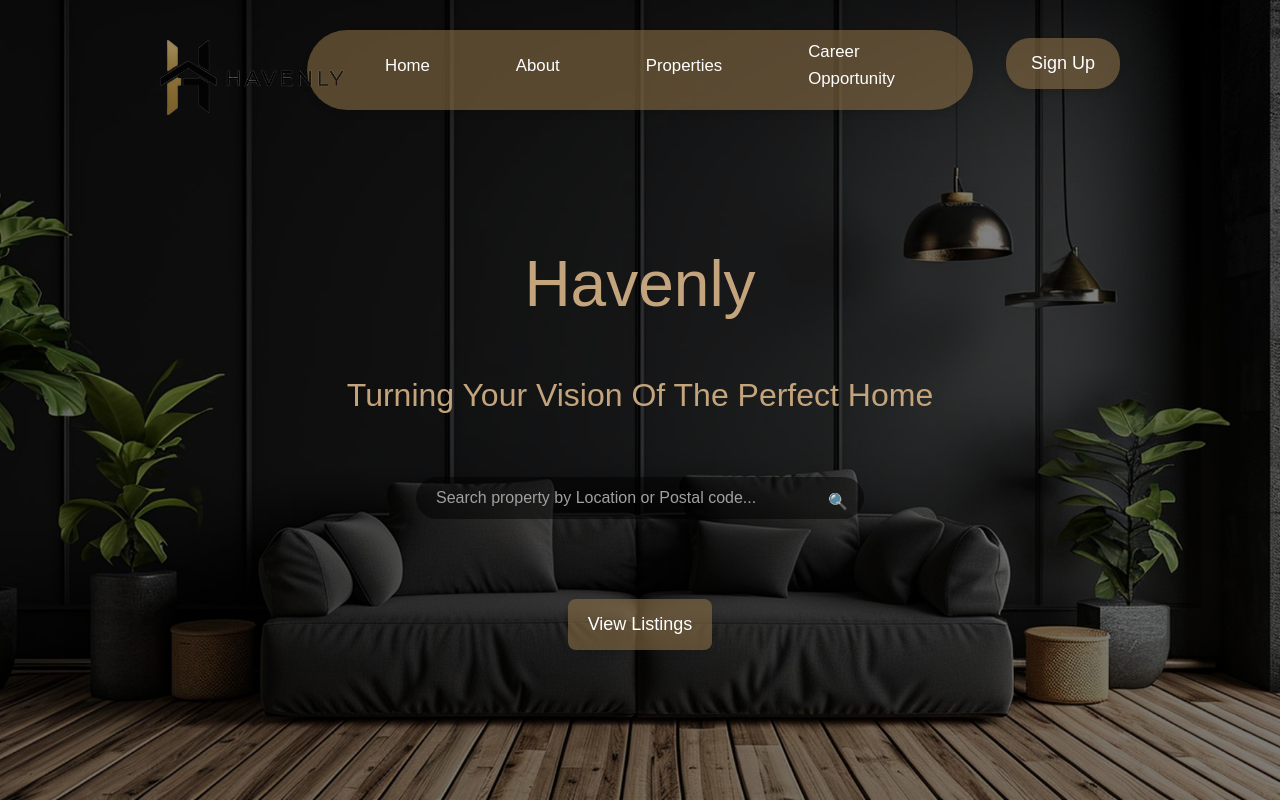
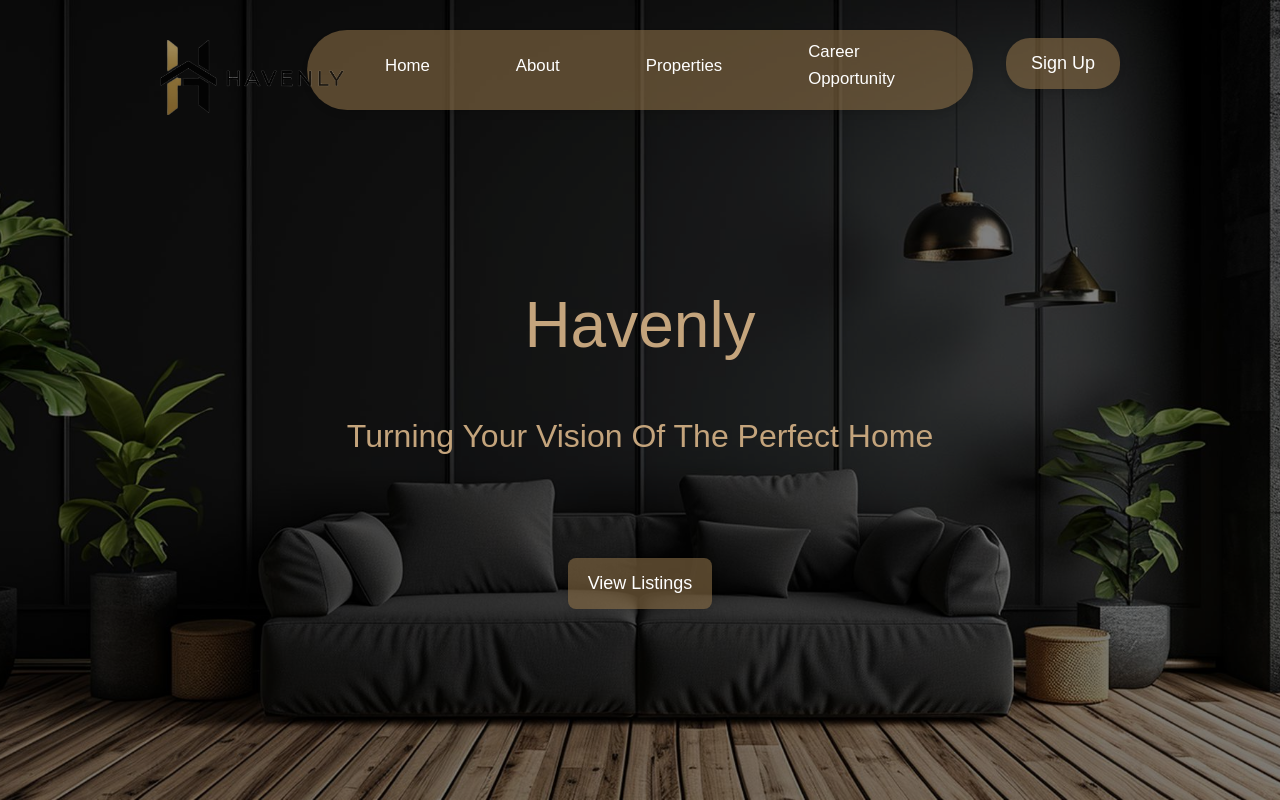
Before and after one commit to Rectrix-21/realtor-web, a Next.js app: page / in a window 1280 px wide. Built offline with nearby package versions, Linux system fonts and the light colour scheme; no server answers.

Commit message:
Removed search bar on home page

```diff
--- a/app/page.js
+++ b/app/page.js
@@ -150,16 +150,6 @@ export default function Home() {
         </h1>
         <p className="subtitle">Turning Your Vision Of The Perfect Home</p>
 
-        {/* Search Bar */}
-        <div className="search-bar">
-          <input
-            type="text"
-            placeholder="Search property by Location or Postal code..."
-            className="search-input"
-          />
-          <span className="search-icon">🔍</span>
-        </div>
-
         <div className="view-listings">
           <Link href="/view-listings">
             <button className="custom-button-home view-button">
```
